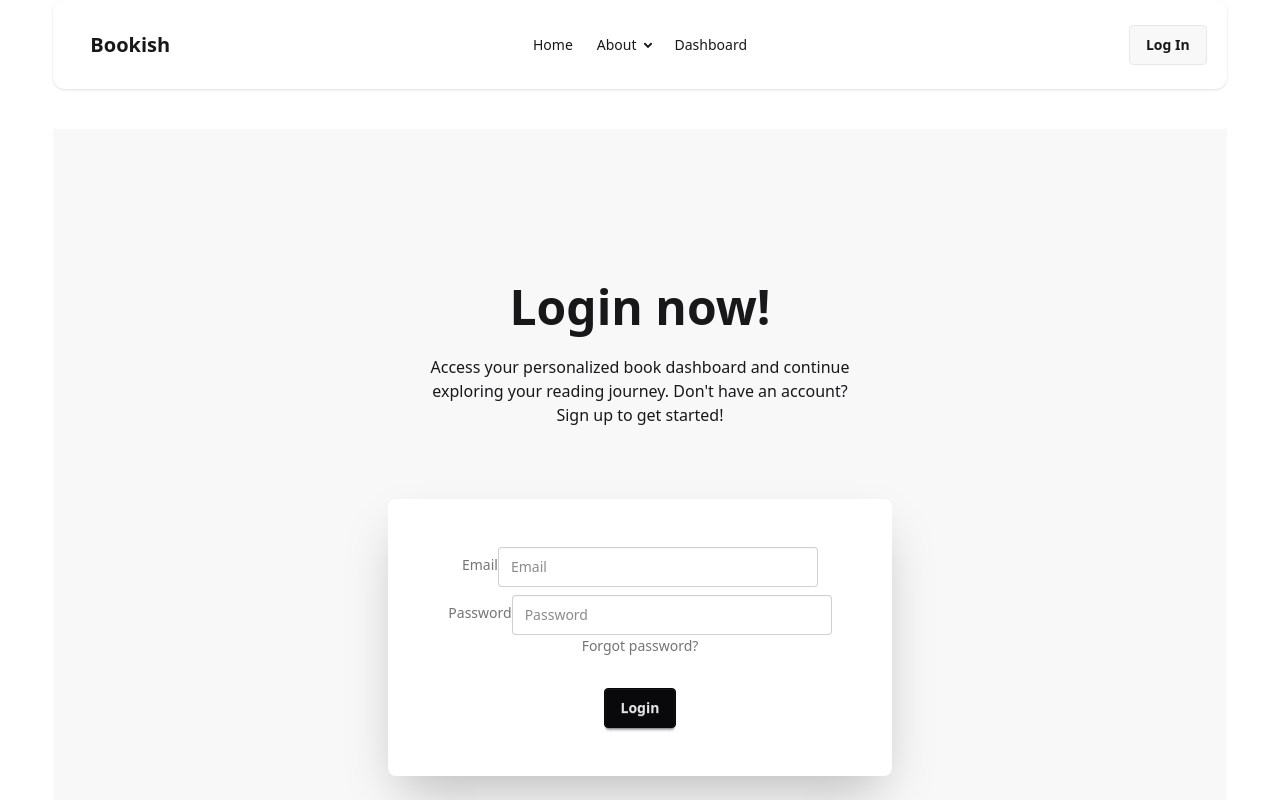
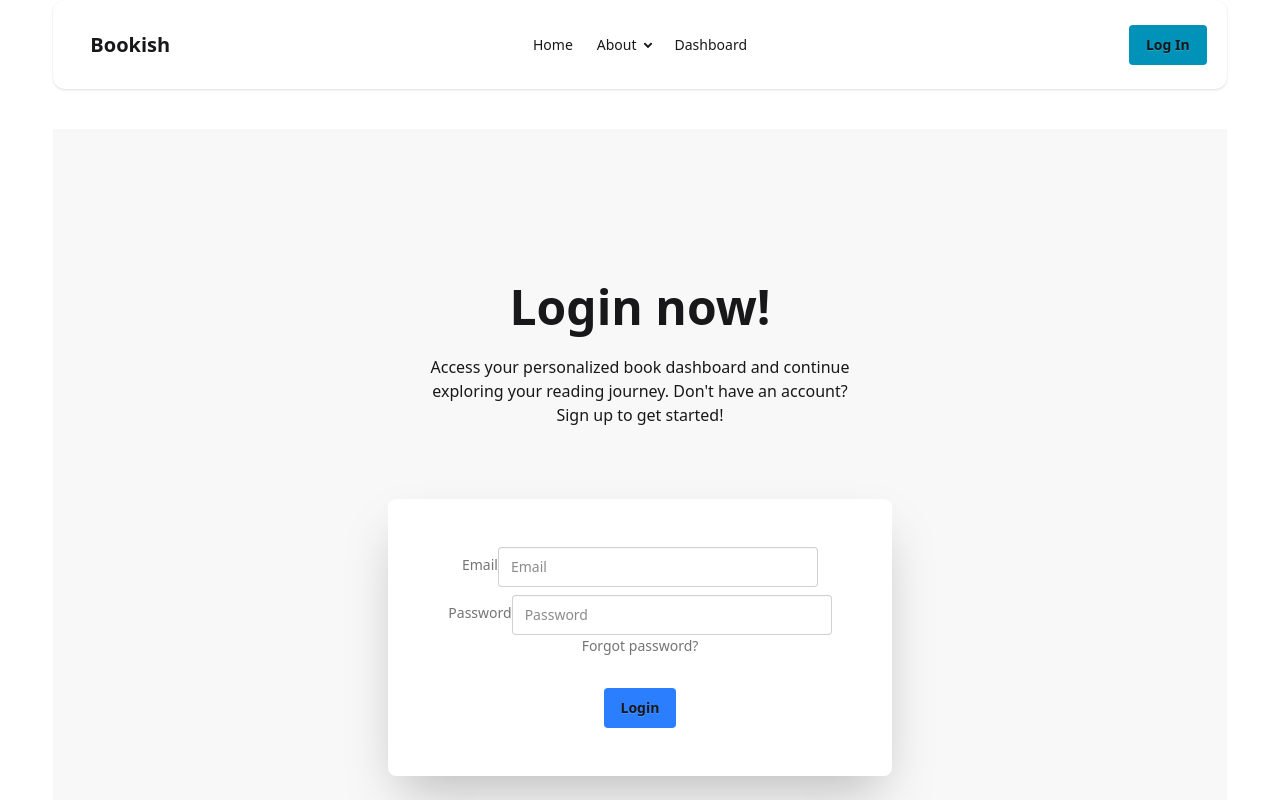
Before and after one commit to Amitkumersarkar/Bookish, a React (Vite) app: page /login in a window 1280 px wide. Shown: the top 800 px of the page. Built offline with nearby package versions, Linux system fonts and the light colour scheme.

Commit message:
final update

```diff
--- a/src/components/LoginPage/LoginPage.jsx
+++ b/src/components/LoginPage/LoginPage.jsx
@@ -43,7 +43,7 @@ const LoginPage = () => {
                             </label>
                         </div>
                         <div className="form-control mt-6">
-                            <button className="btn btn-neutral">Login</button>
+                            <button className="btn btn-ghost bg-blue-500">Login</button>
                         </div>
                     </div>
                 </div>
--- a/src/components/Navbar/Navbar.jsx
+++ b/src/components/Navbar/Navbar.jsx
@@ -88,7 +88,7 @@ const Navbar = () => {
 
             {/* Navbar End */}
             <div className="navbar-end">
-                <NavLink to="/login" className="btn">Log In</NavLink>
+                <NavLink to="/login" className="btn btn-ghost bg-cyan-600">Log In</NavLink>
             </div>
         </div>
     );
```
